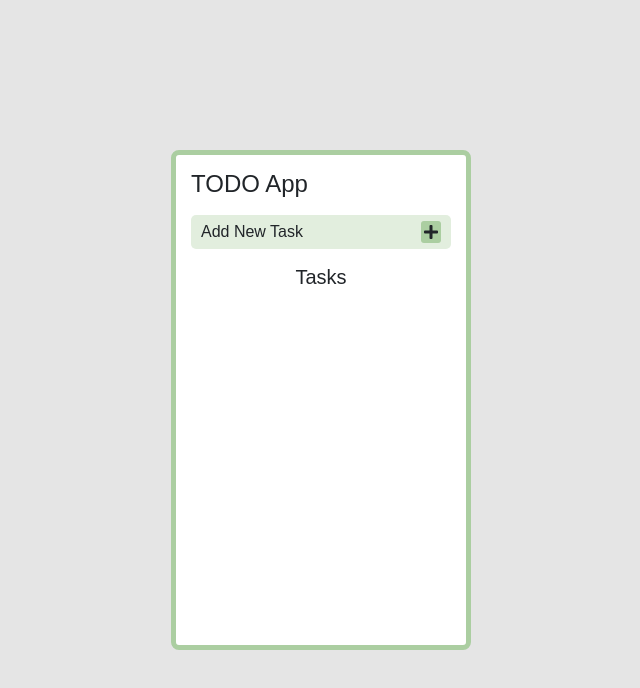
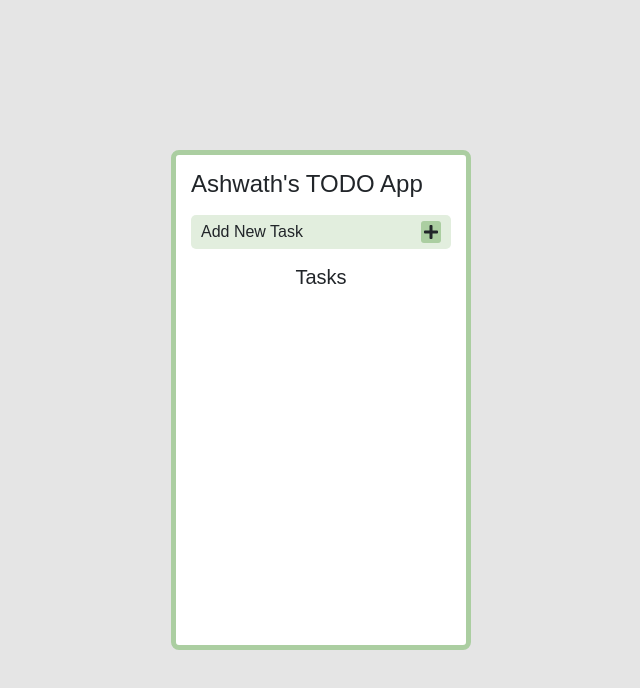
Before and after one commit to AshwathDAzur/TODOLIST, a plain HTML site: page index.html in a window 1280 px wide. Shown: the whole page, without its empty margins (319-959 px from the left). Drawn offline with nearby package versions, Linux system fonts and the light colour scheme.

Commit message:
Test commit

```diff
--- a/index.html
+++ b/index.html
@@ -17,7 +17,7 @@
 
 <body>
   <div class="app">
-    <h4 class="mb-3">TODO App</h4>
+    <h4 class="mb-3">Ashwath's TODO App</h4>
 
 
     <div id="addNew" data-bs-toggle="modal" data-bs-target="#form">
```
